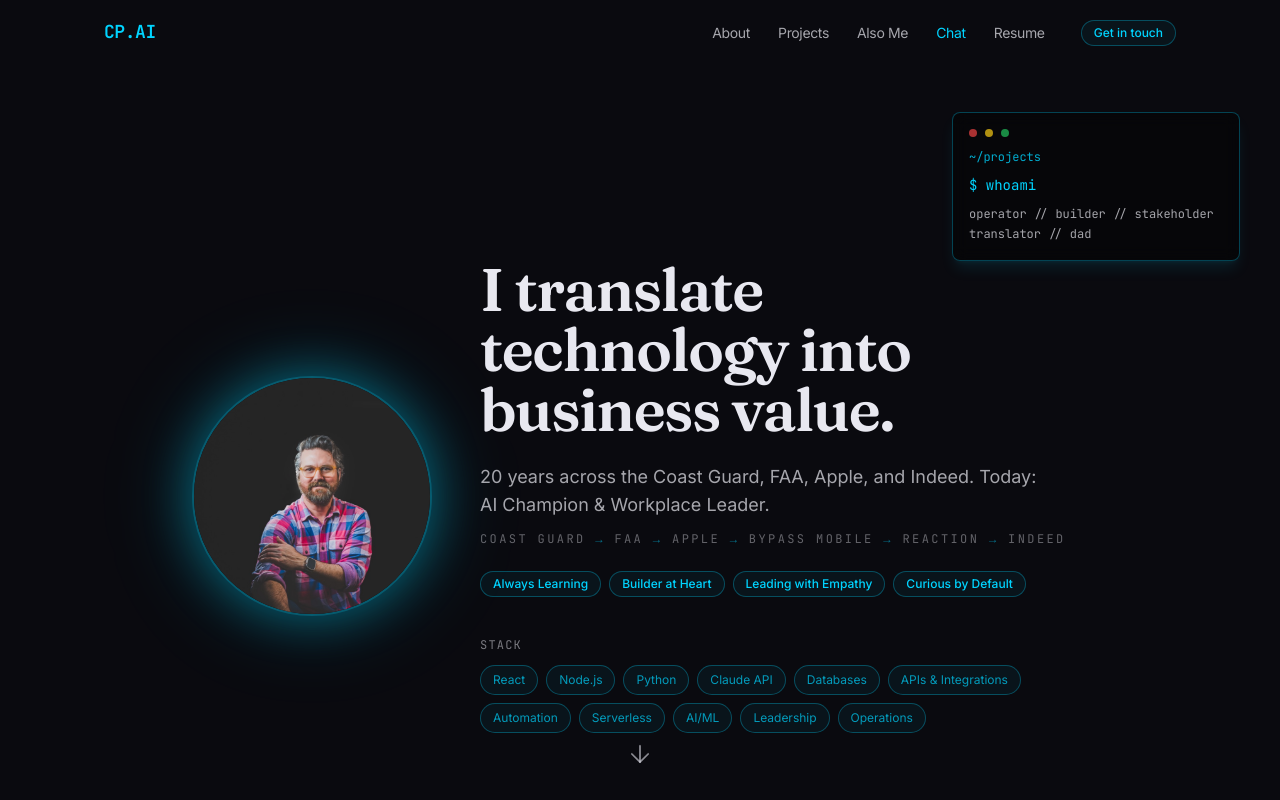
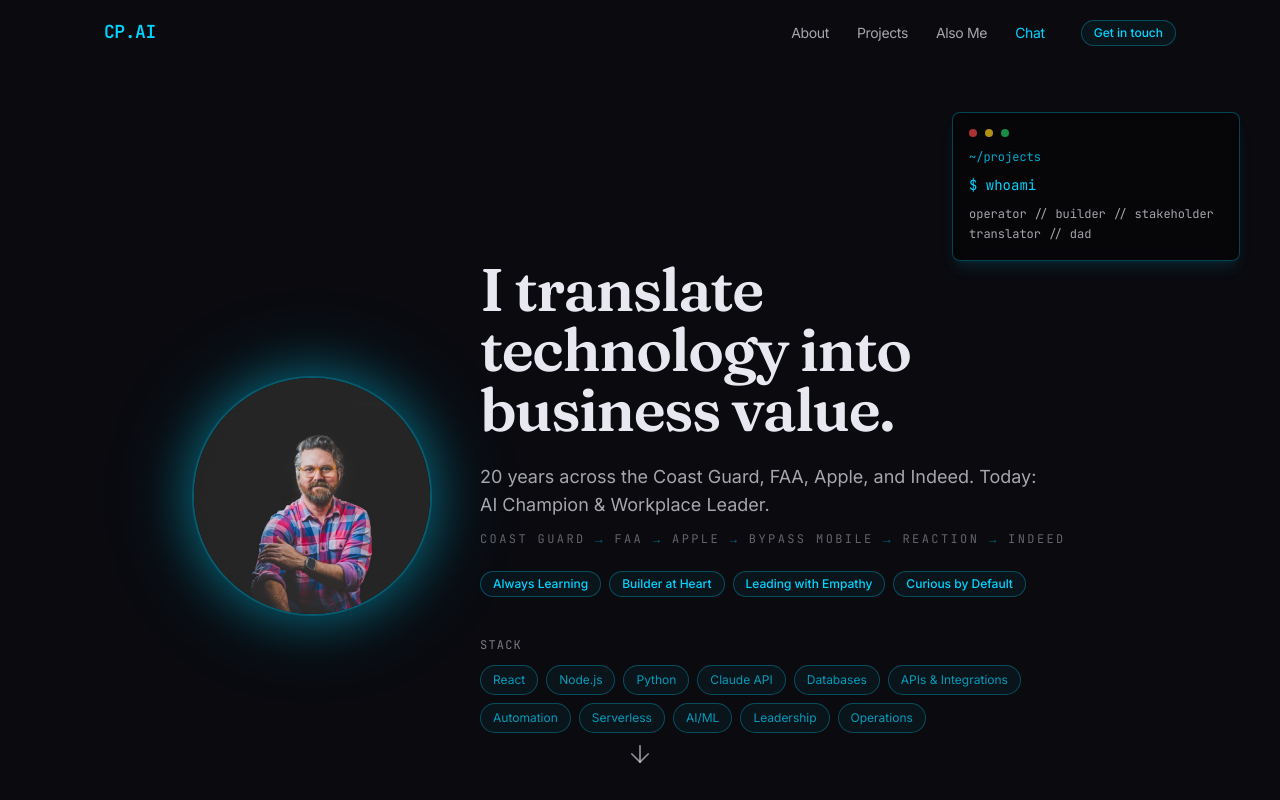
Before and after one commit to powellness1985/chrispowell.ai, a React (Vite) app: page / in a window 1280 px wide. Shown: the top 800 px of the page. Built offline with nearby package versions, Linux system fonts and the light colour scheme.

Commit message:
Remove resume link from nav — site + LinkedIn + email for now

```diff
--- a/src/components/Navigation.jsx
+++ b/src/components/Navigation.jsx
@@ -1,7 +1,4 @@
 import { useEffect, useState } from 'react';
-
-const RESUME_URL =
-  'https://www.dropbox.com/scl/fi/oi3wfunluv5q2kyxl3i4m/Chris-Powell-Resume-October-2025.pdf?rlkey=208t4b03iq8ac671iih7lim4w&dl=0';
 
 const LINKS = [
   { label: 'About', href: '#about', section: 'about' },
@@ -122,16 +119,6 @@ export default function Navigation({ visible = true }) {
           ))}
           <li>
             <a
-              href={RESUME_URL}
-              target="_blank"
-              rel="noopener noreferrer"
-              className="text-sm tracking-tight transition-colors text-ink/70 hover:text-ink"
-            >
-              Resume
-            </a>
-          </li>
-          <li>
-            <a
               href="mailto:hello@chrispowell.ai"
               className="pill ml-2"
               title="Email Chris"
@@ -181,17 +168,6 @@ export default function Navigation({ visible = true }) {
           ))}
           <li>
             <a
-              href={RESUME_URL}
-              target="_blank"
-              rel="noopener noreferrer"
-              onClick={() => setMobileOpen(false)}
-              className="block py-3 text-base text-ink/70 hover:text-ink transition-colors"
-            >
-              Resume
-            </a>
-          </li>
-          <li>
-            <a
               href="mailto:hello@chrispowell.ai"
               onClick={() => setMobileOpen(false)}
               className="block py-3 text-base pill inline-block mt-2"
```
